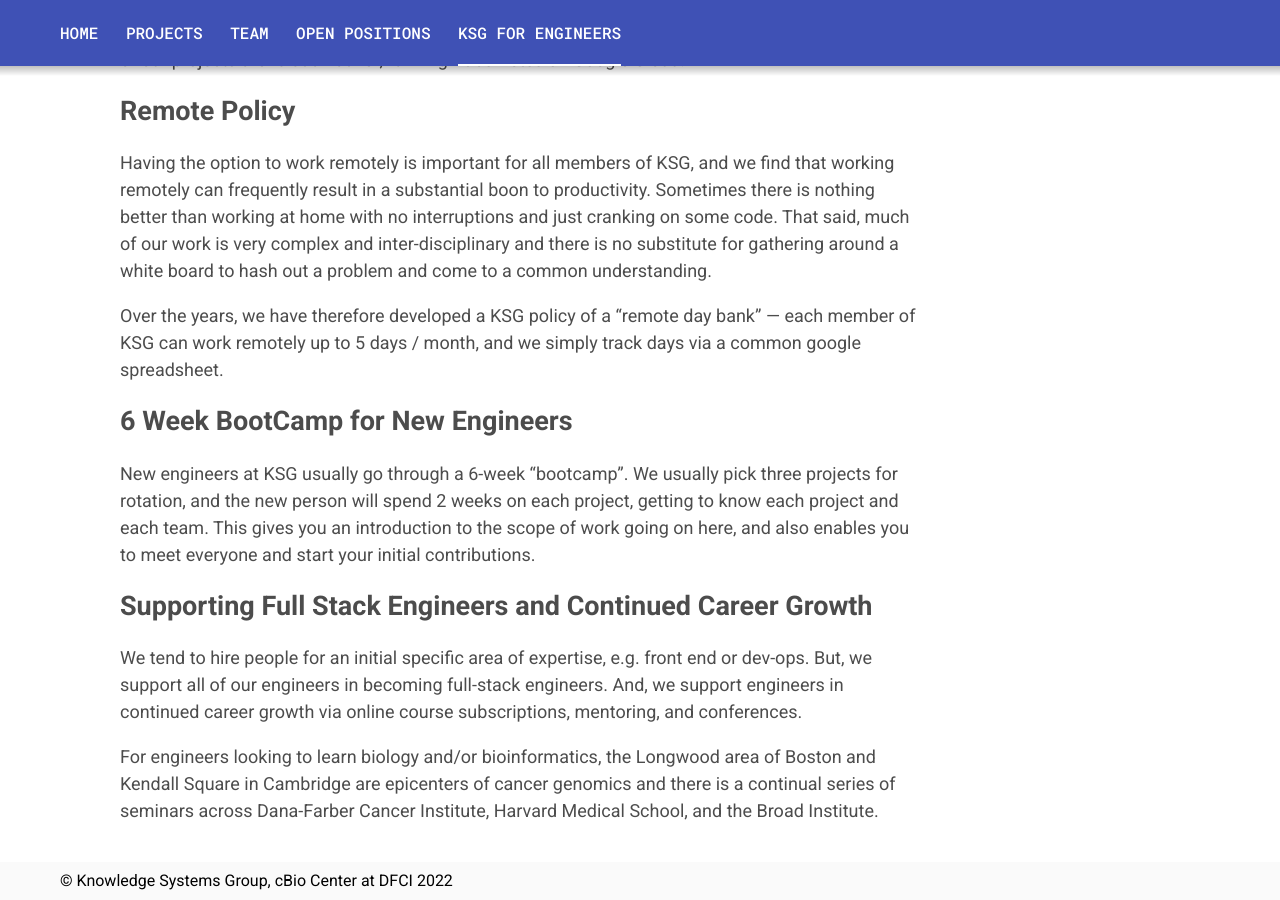
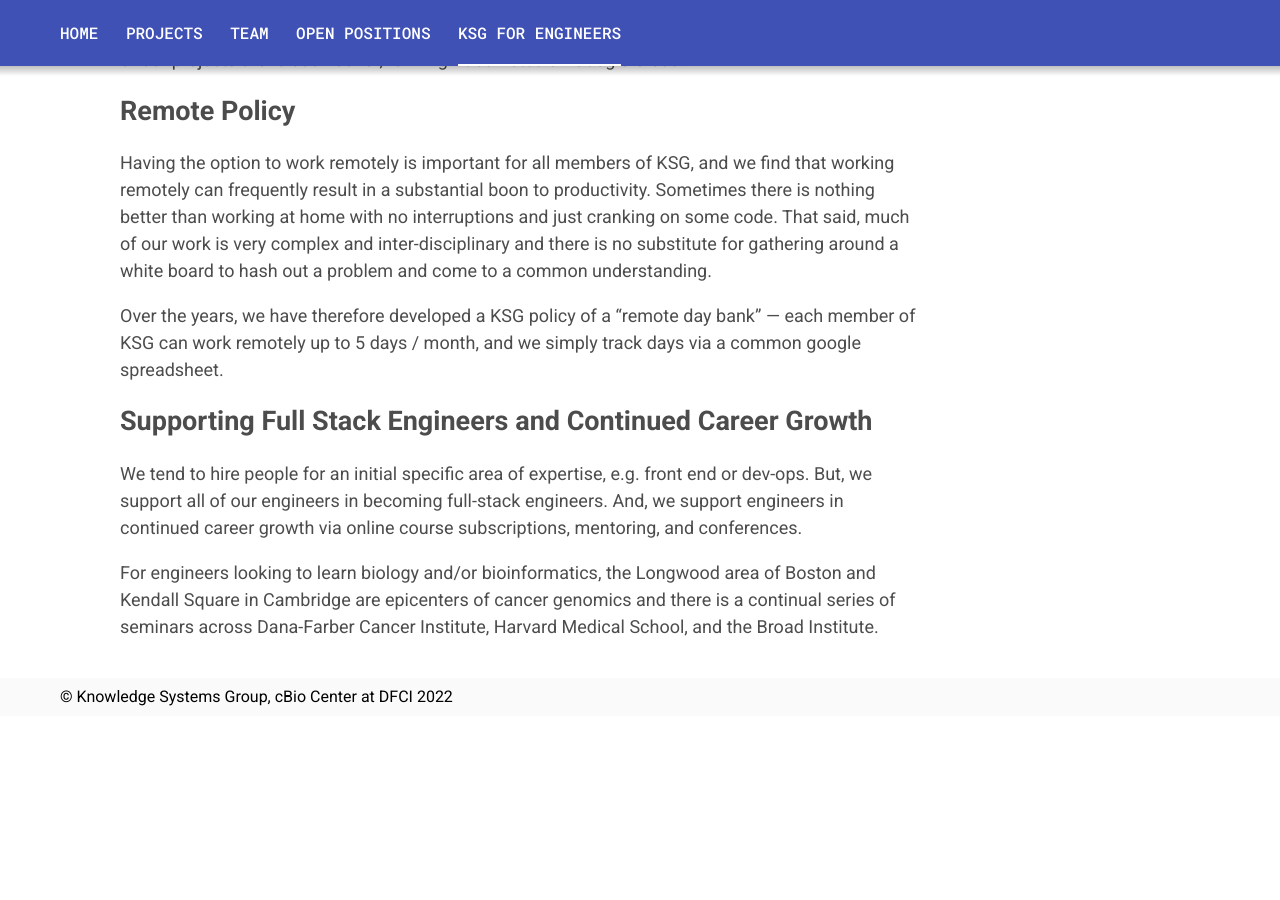
Before and after one commit to dfci/ksg_web, a Jekyll site: the page built from _pages/ksg_engineers.markdown, in a window 1280 px wide and 900 px high, scrolled down 2467 px. Built offline with Jekyll 4.4.1, drawn with Linux system fonts in a browser that asks for light colours; after the commit the page ends 3183 px from its top, so only the background shows below that.

Commit message:
Remove bootcamp from engineer page
- We don't do that any more

```diff
--- a/_pages/ksg_engineers.markdown
+++ b/_pages/ksg_engineers.markdown
@@ -48,10 +48,6 @@ Having the option to work remotely is important for all members of KSG, and we f
 
 Over the years, we have therefore developed a KSG policy of a "remote day bank" — each member of KSG can work remotely up to 5 days / month, and we simply track days via a common google spreadsheet.
 
-# 6 Week BootCamp for New Engineers
-
-New engineers at KSG usually go through a 6-week “bootcamp”.  We usually pick three projects for rotation, and the new person will spend 2 weeks on each project, getting to know each project and each team.  This gives you an introduction to the scope of work going on here, and also enables you to meet everyone and start your initial contributions.
-
 # Supporting Full Stack Engineers and Continued Career Growth
 
 We tend to hire people for an initial specific area of expertise, e.g. front end or dev-ops.  But, we support all of our engineers in becoming full-stack engineers.  And, we support engineers in continued career growth via online course subscriptions, mentoring, and conferences.
```
